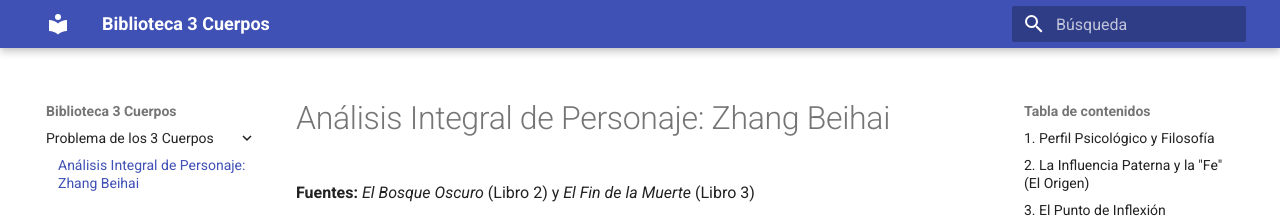
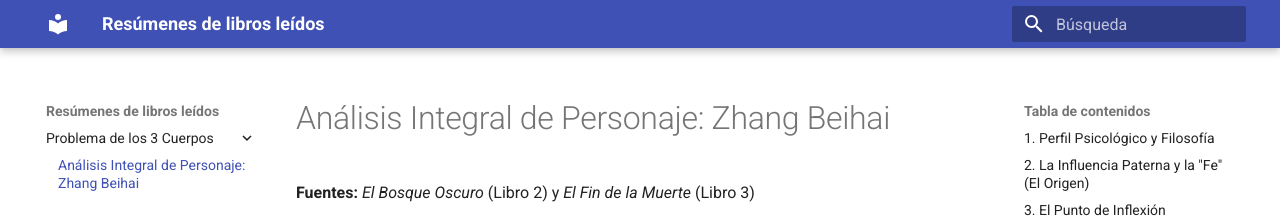
Before and after one commit to jcsepulveda/librosresumen, an MkDocs documentation site: the page built from docs/Problema de los 3 Cuerpos/zhangBeihai.md, in a window 1280 px wide. Shown: the top 218 px of the page. Built offline with MkDocs 1.6.1 and Material for MkDocs 9.7.7, drawn with Linux system fonts in a browser that asks for light colours.

Commit message:
indice 2

```diff
--- a/mkdocs.yml
+++ b/mkdocs.yml
@@ -1,4 +1,4 @@
-site_name: Biblioteca 3 Cuerpos
+site_name: Resúmenes de libros leídos
 site_url: https://jcsepulveda.github.io/librosresumen/
 theme:
   name: material
```
Also changed, not shown: site/404.html, site/Problema de los 3 Cuerpos/zhangBeihai/index.html.
